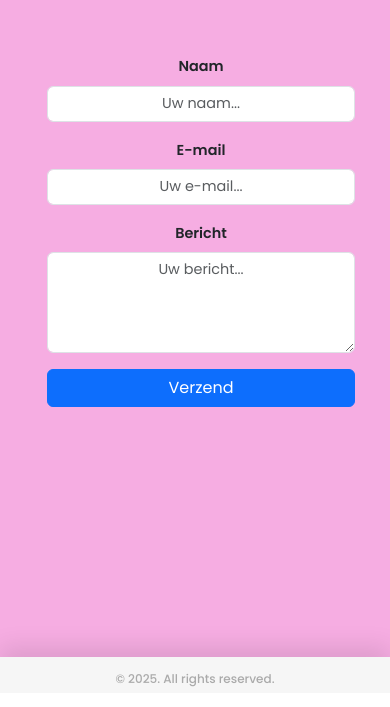
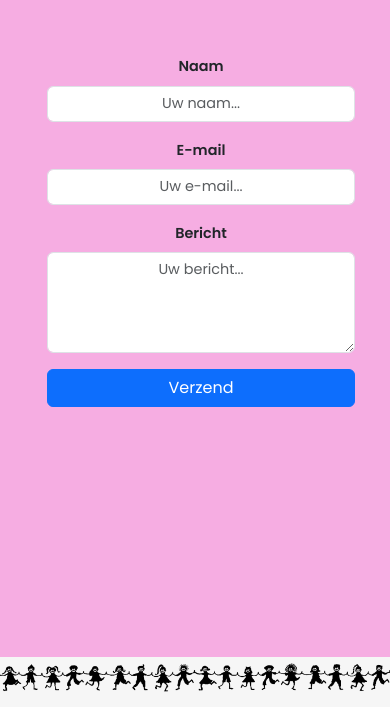
Before and after one commit to wietsedejonge/LesSpelGenerator, a plain HTML site: page index.html in a window 390 px wide. Shown: the part 2314-3021 px from the top of the page. Drawn offline with Linux system fonts and the light colour scheme.

Commit message:
decoratiefoto

```diff
--- a/css/style.css
+++ b/css/style.css
@@ -84,6 +84,12 @@ body {
 
 #overOns {
     font-size:16px;
+}
+
+.decoratieFoto img {
+    width:450px !important;
+    height:50px !important;
+    margin: 2px 40px 0px 0px;
 }
 
 .image img {
@@ -322,22 +328,14 @@ h4 {
 }
 
 footer {
-    background-color: #f6f6f6;
-    box-shadow: 0 -10px 25px rgba(0, 0, 0, 0.1);
-    font-weight: 500;
-    display: flex;
-    justify-content: center;
-    align-items: center;
-    flex-wrap: wrap;
-    padding: 5px 0;
-}
-
-footer .copyright {
-width: 100%;
-text-align: center;
-font-size: 12px;
-color: #aaa;
-margin-top: 8px;
+    background-image: url('../img/decoratie.png');
+    background-color: #f6f6f6 !important;
+    background-repeat: repeat-x;
+    background-size: contain;
+    padding: 50px 0px 0px 0px;
+    text-align: center;
+    position: relative;
+    z-index: 1;
 }
 
 .custom-section,
@@ -475,6 +473,11 @@ margin-top: 8px;
     #themaContainer label, #onderwerpContainer label {
         font-size:9px;
     }
+
+    .decoratieFoto img {
+        display:none;
+    }
+
 }
 
 @media (max-width: 480px) {
@@ -552,4 +555,8 @@ margin-top: 8px;
         width: 75% !important;
         font-size: 11px !important;
     }
+
+    .decoratieFoto img {
+        display:none;
+    }
 }
--- a/index.html
+++ b/index.html
@@ -27,7 +27,7 @@
             <a class="nav-link" href="#over">Over</a>
             </li>
             <li class="nav-item nav-item-3">
-            <a class="nav-link" href="#spelgenerator">Spel Generator</a>
+            <a class="nav-link" href="#spelgenerator">Generator</a>
             </li>
             <li class="nav-item nav-item-4">
             <a class="nav-link" href="#contact">Contact</a>
@@ -165,9 +165,6 @@
 </div>
 
   <footer>
-    <div class="copyright">
-      © 2025. All rights reserved.
-    </div>
   </footer>
 
     <script src="js/popper.min.js"></script>
```
Also changed, not shown: img/decoratie.png (added).
